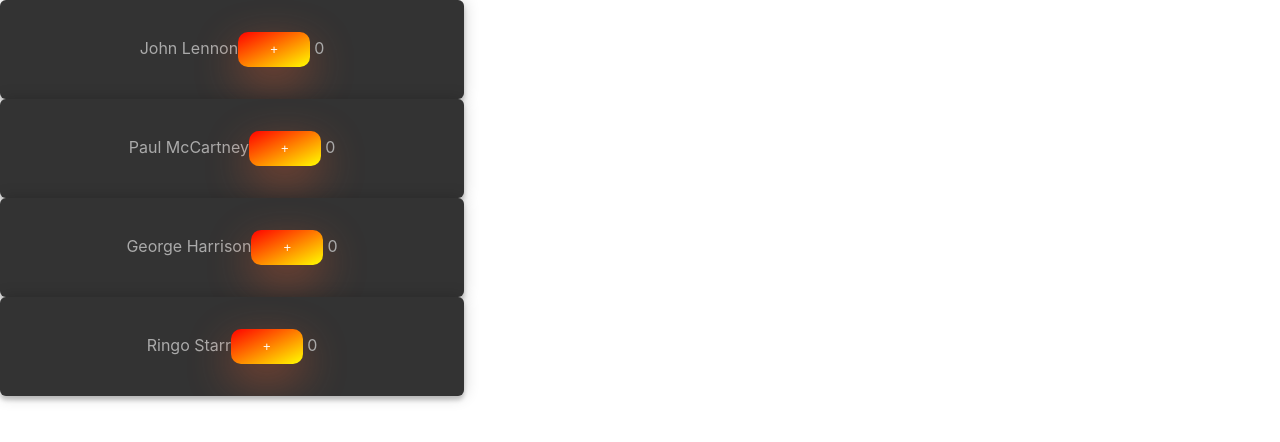
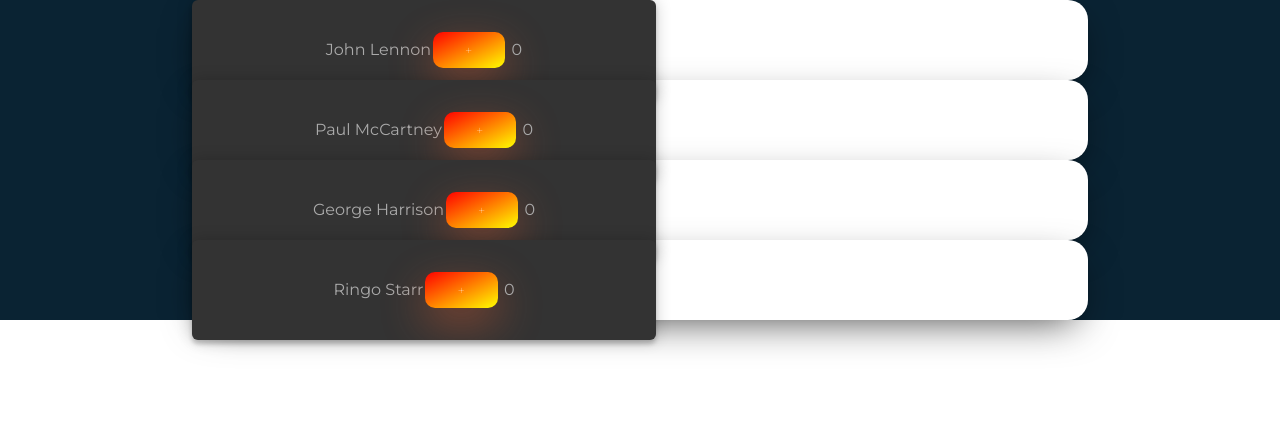
Before and after one commit to lexaabrahamsen/vote-app, a React (Create React App) app: page / in a window 1280 px wide. Shown: the top 442 px of the page. Built offline with nearby package versions, Linux system fonts and the light colour scheme.

Commit message:
Update design

```diff
--- a/src/App.css
+++ b/src/App.css
@@ -1,3 +1,162 @@
+@import url("https://fonts.googleapis.com/css?family=Merriweather:100,200,300,300i,400,400i,700");
+@import url("https://fonts.googleapis.com/css?family=Roboto+Slab:200,400,700");
+@import url("https://fonts.googleapis.com/css?family=Montserrat:100,200,300,300i,400,400i,700");
+
+body {
+  font-family: "Montserrat", sans-serif;
+}
+
+.wrapper {
+  background-color: #0a2333;
+  /* background: linear-gradient(to right, #70bef4, #066ab0); */
+  height: 10vh;
+  display: flex;
+  justify-content: center;
+  align-items: center;
+}
+
+.main {
+  height: 10vh;
+  background: #fff;
+  box-shadow: 0px 13px 40px -13px rgba(0, 0, 0, 0.75);
+  width: 70%;
+  margin: 0 auto;
+  border-radius: 20px;
+}
+
+.title-container {
+  height: 80vh;
+  background: url("img/bg.jpg") center center no-repeat;
+  background-size: cover;
+  /* display: flex; */
+  position: absolute;
+  align-items: center;
+  justify-content: center;
+  text-align: center;
+  color: rgb(11, 3, 82);
+  border-radius: 20px 0px 0px 20px;
+}
+
+.title-container__title {
+  font-size: 60px;
+  letter-spacing: 2px;
+  line-height: 1.1;
+  font-family: "Montserrat", sans-serif;
+  font-weight: 700;
+  padding-left: 20px;
+}
+
+.title-container__subtitle {
+  font-size: 16px;
+  font-weight: 300;
+  letter-spacing: 1px;
+  line-height: 1.5;
+  font-family: "Montserrat", sans-serif;
+  padding-top: 10px;
+  padding-left: 20px;
+}
+
+.form-container {
+  background-color: #fff;
+  /* background-color: #0a2333; */
+  height: 80vh;
+  padding-top: 100px;
+  border-radius: 20px;
+}
+
+input[type="text"] {
+  background-color: transparent;
+  border: 0;
+  border-bottom: solid 1px #f16051;
+  width: 30%;
+  padding-bottom: 4px;
+  color: #000 !important;
+  font-weight: 200;
+  font-family: "Montserrat", sans-serif;
+
+  letter-spacing: 2px;
+  margin-top: 50px;
+  margin-bottom: 30px;
+  margin-right: 20px;
+  font-size: 20px;
+}
+
+input[type="text"] {
+  outline: none;
+}
+
+input:-webkit-autofill {
+  -webkit-box-shadow: 0 0 0 30px #fff inset;
+  -webkit-text-fill-color: #000 !important;
+  padding-left: 20px;
+}
+
+button {
+  border: 0;
+  padding: 8px 20px;
+  margin: 0 2px;
+  border-radius: 8px;
+  font-weight: 500;
+  letter-spacing: 1px;
+  font-size: 15px;
+  cursor: pointer;
+  background-color: #f16051;
+  color: #fff;
+  font-weight: 100;
+  font-family: "Montserrat", sans-serif;
+  padding-left: 20px;
+}
+
+button:active {
+  outline: none;
+}
+
+.weather__info {
+  width: 60%;
+  font-size: 20px;
+  font-weight: 200;
+  letter-spacing: 2px;
+}
+
+.weather__key {
+  color: #f16051;
+  border-bottom: solid 2px rgba(255, 255, 255, 0.06);
+  padding: 20px 0 20px 0;
+  font-weight: 400;
+  font-family: "Montserrat", sans-serif;
+  padding-left: 20px;
+}
+
+.weather__key:last-child {
+  border: 0;
+}
+
+.weather__value {
+  color: #000;
+  font-weight: 300;
+}
+
+.weather__error {
+  color: #000;
+  font-size: 20px;
+  letter-spacing: 1px;
+  font-weight: 200;
+}
+
+.button {
+  border: 0;
+  padding: 8px 20px;
+  margin: 0 20px;
+  border-radius: 8px;
+  font-weight: 500;
+  letter-spacing: 1px;
+  font-size: 15px;
+  cursor: pointer;
+  background-color: #f16051;
+  color: #fff;
+  font-family: "Montserrat", sans-serif;
+}
+
 .App {
   text-align: center;
 }
--- a/src/App.js
+++ b/src/App.js
@@ -36,8 +36,7 @@ class App extends Component {
   handleEvent = memberId => {
     const updatedList = this.state.members.map(member => {
       if (member.id === memberId) {
-        return;
-        Object.assign({}, member, {
+        return Object.assign({}, member, {
           votes: member.votes + 1
         });
       } else {
@@ -52,7 +51,9 @@ class App extends Component {
 
   render() {
     return this.state.members.map(member => (
-      <div className="container" className="card">
+      <div className="wrapper">
+        <div className="main">
+          <div className="card">
             <Beatle
               key={member.id}
               id={member.id}
@@ -60,6 +61,8 @@ class App extends Component {
               votes={member.votes}
               onVote={this.handleEvent}
             />
+          </div>
+        </div>
       </div>
     ));
   }
```
Also changed, not shown: 1 other file (tests, documents, lock files or other folders). Lines whose indentation alone changed are shown as unchanged.
